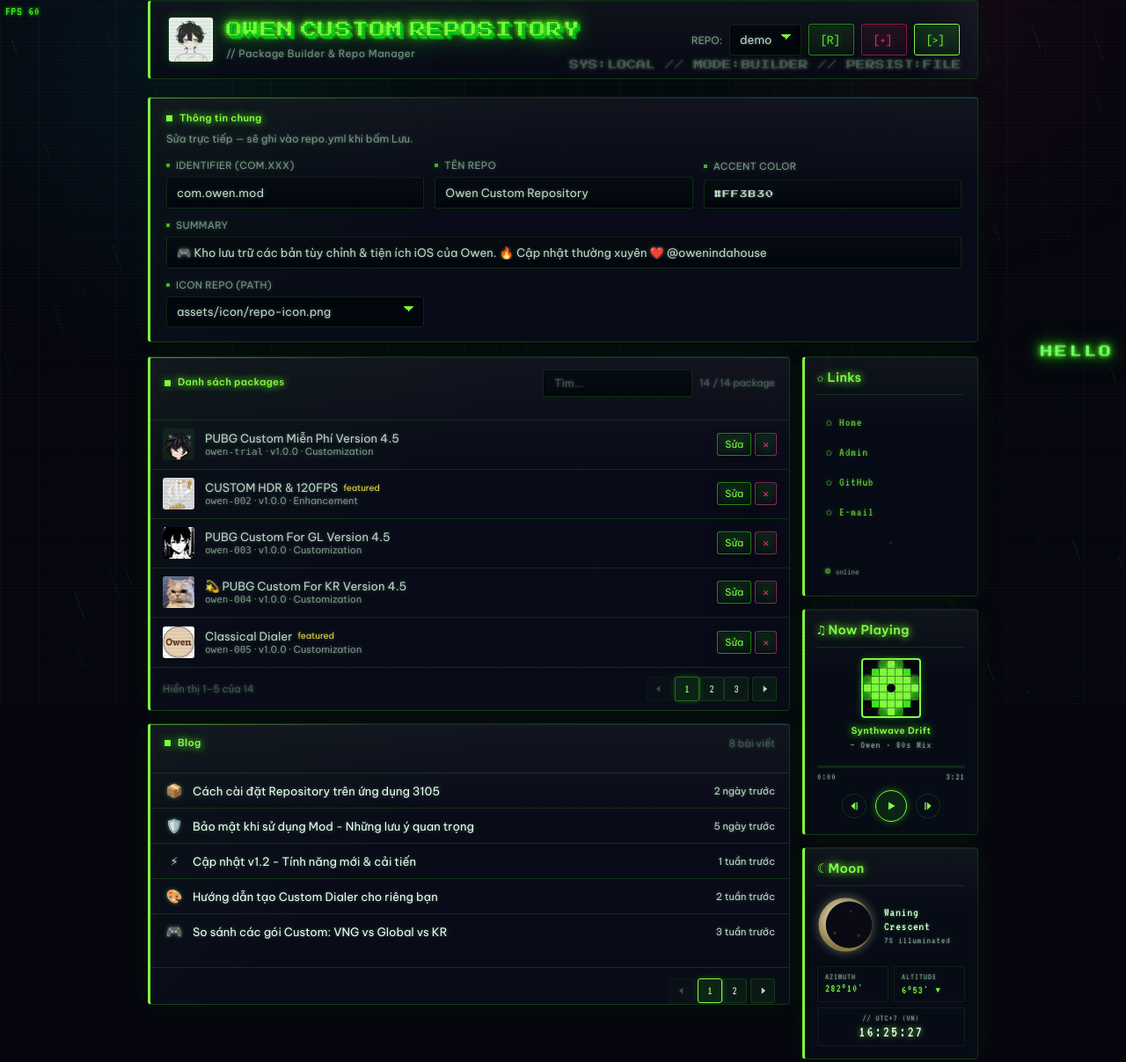
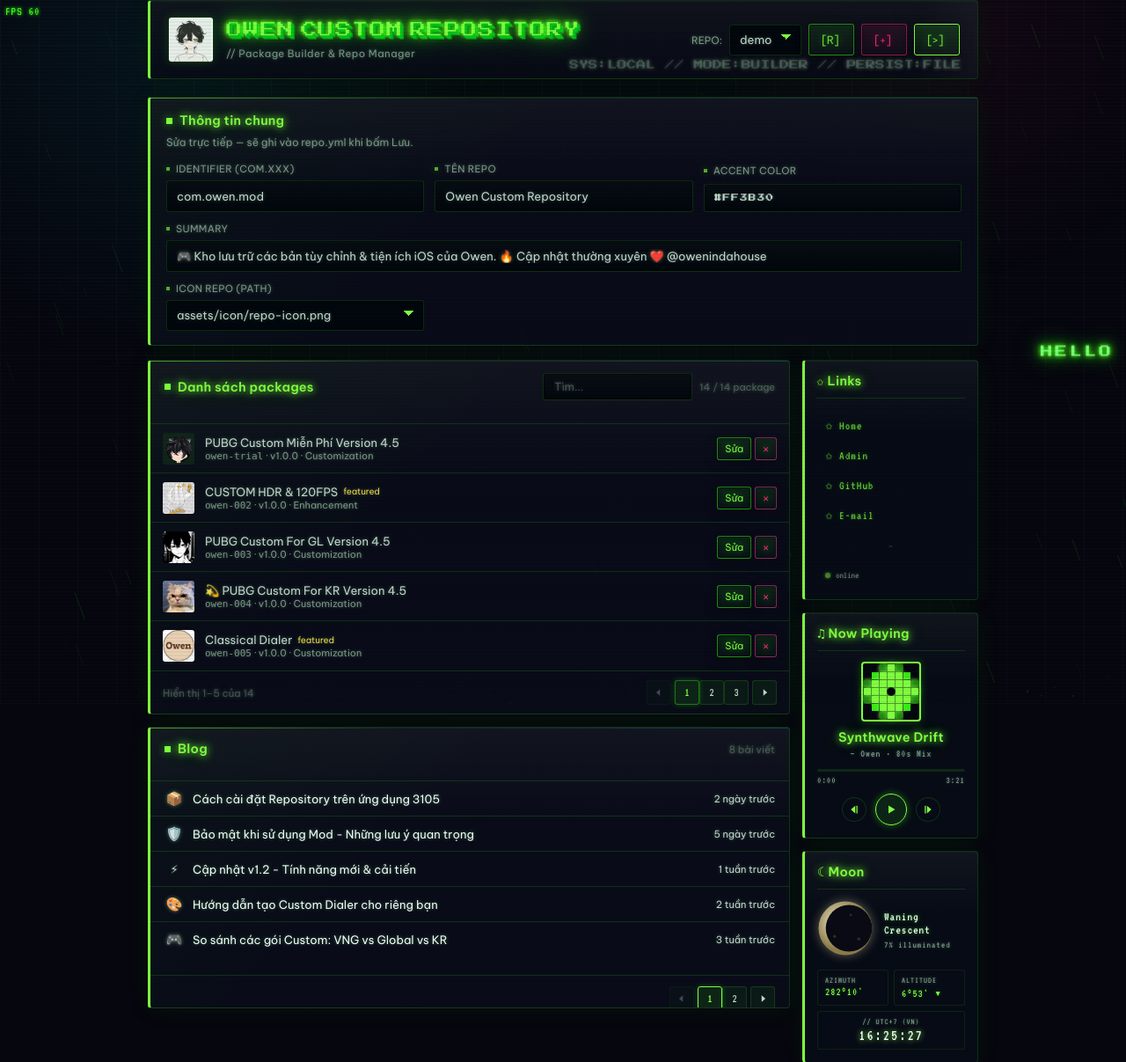
Before and after one commit to NgynKhoa/3105-repo, a Flask app: page / in a window 1280 px wide. Shown: the top 1207 px of the page at 88% size. Run offline with Flask 3, Linux system fonts and the light colour scheme.

Commit message:
fix: unify all title fonts to 0.9rem Be Vietnam Pro
Co-authored-by: Cursor <cursoragent@cursor.com>

```diff
--- a/admin/templates/index.html
+++ b/admin/templates/index.html
@@ -518,7 +518,7 @@
     }
 
     .section-title {
-      font-size: 0.7rem;
+      font-size: 0.9rem !important;
       margin-bottom: 6px;
       display: flex;
       align-items: center;
@@ -1679,9 +1679,9 @@
     }
     .mp-title {
       /* inherits .section-title unified style */
-      font-size: 0.65rem;
+      font-size: 0.9rem !important;
       line-height: 1.4;
-      letter-spacing: 0.5px;
+      letter-spacing: 0.3px;
       color: var(--neon);
       text-shadow: 0 0 8px var(--neon), 0 0 18px rgba(var(--neon-rgb), 0.4);
     }
@@ -2068,7 +2068,7 @@
   <div id="toast"></div>
 
   <!-- App JS -->
-  <script src="/admin/static/app.js?v=14"></script>
+  <script src="/admin/static/app.js?v=15"></script>
   <!-- Bootstrap data -->
   <script>{{ bootstrap_js | safe }}</script>
 
```
